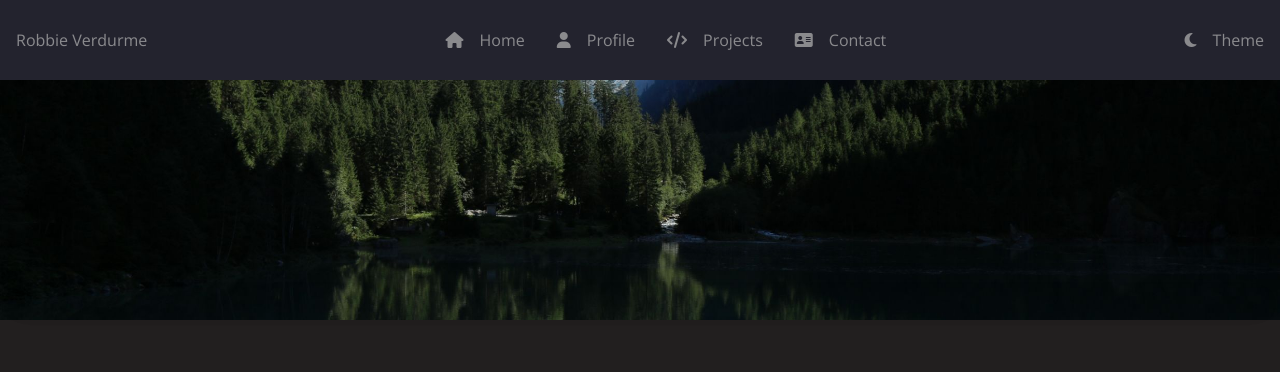
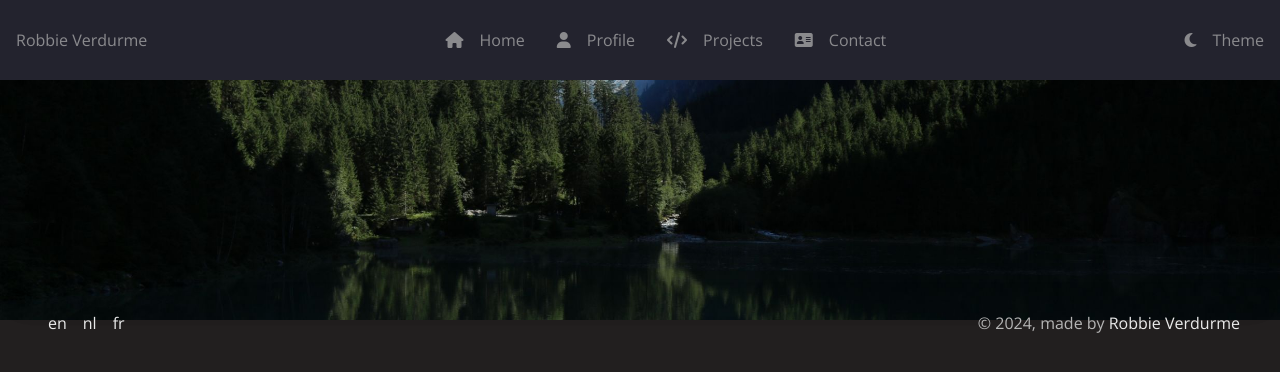
Before and after one commit to RobbieVerdurme/Portfolio, a React (Vite) app: page /about in a window 1280 px wide. Shown: the top 372 px of the page. Built offline with nearby package versions, Linux system fonts and the light colour scheme.

Commit message:
feat: add footer

```diff
--- /dev/null
+++ b/src/components/layout/footer/Footer.tsx
@@ -0,0 +1,32 @@
+import { useMemo } from 'react';
+import { Hyperlink } from '@elements/hyperlink/Hyperlink';
+import useLocalizedText from '@hooks/useLocalizedText';
+import List from '@elements/list/List';
+import './Footer.tsx.css';
+
+export function Footer() {
+  const year = useMemo(() => new Date().getFullYear(), []);
+  const { supportedLanguages, changeLanguage } = useLocalizedText();
+
+  return (
+    <footer className="footer">
+      <div className="footer-item supportedLanguages">
+        <List direction="row">
+          {supportedLanguages.map((lang) => (
+            <List.Item key={lang}>
+              <Hyperlink to={'#'} onClick={() => changeLanguage(lang)}>
+                {lang}
+              </Hyperlink>
+            </List.Item>
+          ))}
+        </List>
+      </div>
+      <div className="footer-item copyright">
+        &copy; {year}, made by{' '}
+        <Hyperlink to={'https://github.com/RobbieVerdurme'} target="_blank">
+          Robbie Verdurme
+        </Hyperlink>
+      </div>
+    </footer>
+  );
+}
--- /dev/null
+++ b/src/components/layout/footer/Footer.tsx.css
@@ -0,0 +1,25 @@
+.footer {
+  color: var(--text-primary);
+  display: flex;
+  flex-wrap: wrap;
+  justify-content: space-between;
+  align-items: center;
+  padding: 1rem;
+  margin: 0rem 1.5rem 0;
+}
+.footer-item {
+  padding-right: 1rem;
+}
+
+.footer-item:last-child {
+  padding-right: 0;
+}
+
+.supportedLanguages {
+  display: flex;
+}
+
+.copyright a {
+  color: var(--text-secondary);
+  text-decoration: none;
+}
--- a/src/templates/contentLayout/ContentLayout.tsx
+++ b/src/templates/contentLayout/ContentLayout.tsx
@@ -1,6 +1,7 @@
 import { NavBar } from '@components/layout/navbar/NavBar';
 import './ContentLayout.tsx.css';
 import { HeroBanner } from '@components/herobanner/HeroBanner';
+import { Footer } from '@components/layout/footer/Footer';
 
 export function ContentLayout({ children, title }: { children?: React.ReactNode; title?: string }) {
   return (
@@ -17,6 +18,7 @@ export function ContentLayout({ children, title }: { children?: React.ReactNode;
           <div className="elevated-container-body">{children}</div>
         </div>
       </main>
+      <Footer />
     </>
   );
 }
--- a/src/templates/contentLayout/ContentLayout.tsx.css
+++ b/src/templates/contentLayout/ContentLayout.tsx.css
@@ -15,8 +15,8 @@ main {
   margin: -2rem 1rem 0;
   z-index: 3;
   border-radius: 0.2rem;
-  box-shadow: 0 16px 24px 2px rgba(0, 0, 0, 0.14),
-    0 6px 30px 5px rgba(0, 0, 0, 0.12), 0 8px 10px -5px rgba(0, 0, 0, 0.2);
+  box-shadow: 0 16px 24px 2px rgba(0, 0, 0, 0.14), 0 6px 30px 5px rgba(0, 0, 0, 0.12),
+    0 8px 10px -5px rgba(0, 0, 0, 0.2);
 }
 
 .elevated-container-body {
@@ -34,10 +34,3 @@ main {
   text-align: center;
   margin: 2rem;
 }
-
-/* Small screens */
-@media only screen and (max-width: 50rem) {
-  .elevated {
-    margin: -2rem 0.5rem calc(var(--top-banner-height) + 1rem) 0.5rem;
-  }
-}
```
Also changed, not shown: src/pages/projectspage/ProjectsPage.tsx (+4 -5 lines).
